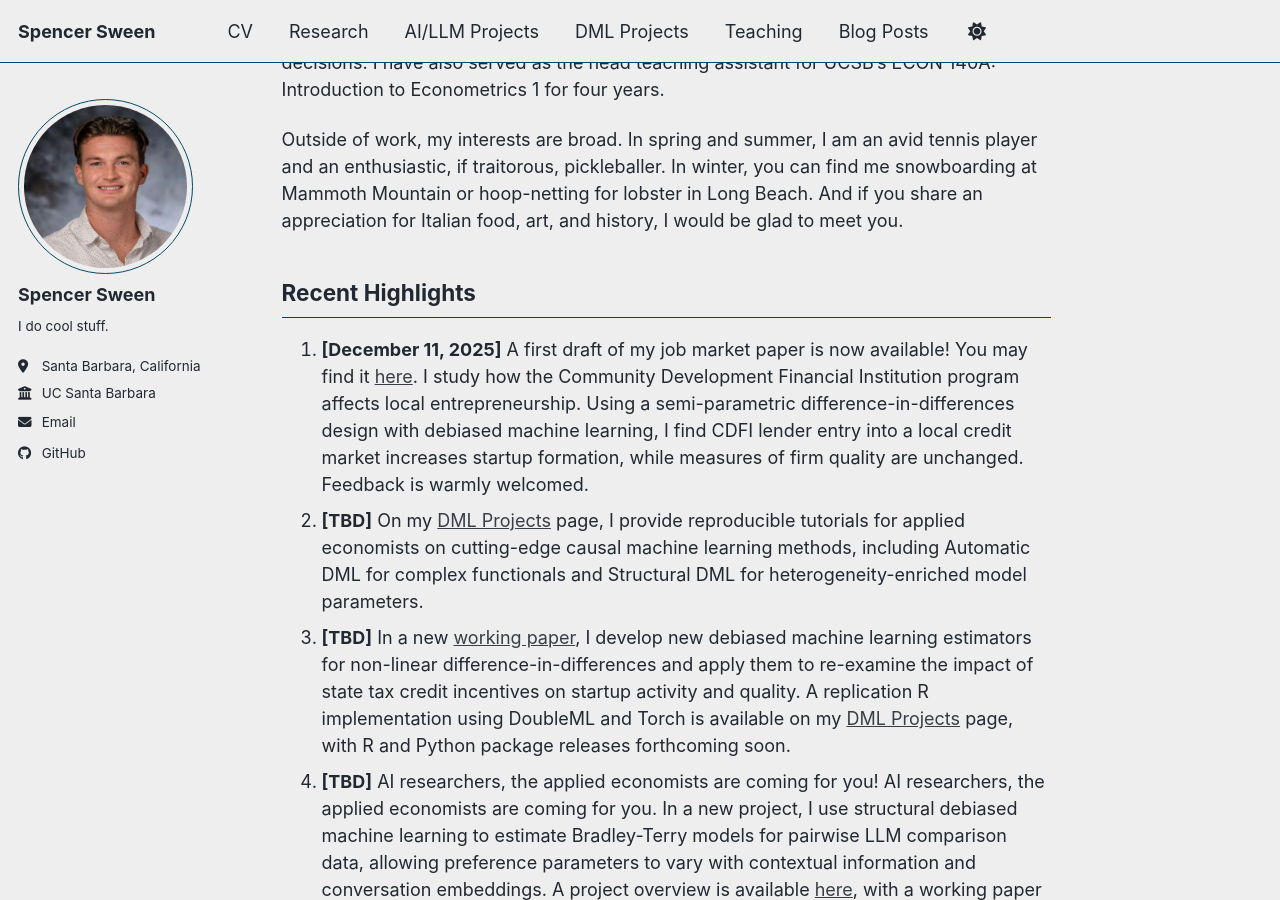
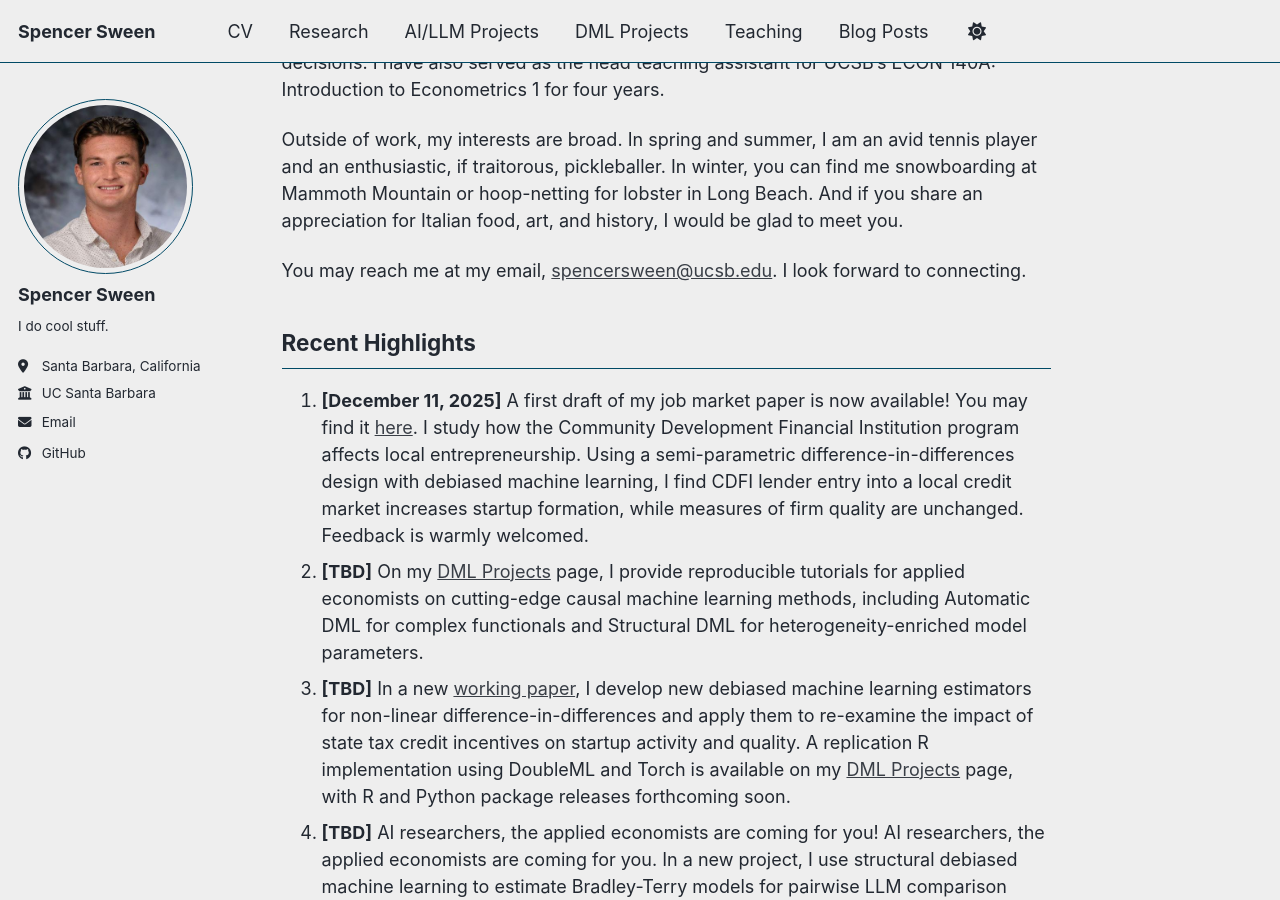
Before and after one commit to spencersween/spencersween.github.io, a Jekyll site: the page built from _pages/about.md, in a window 1280 px wide and 900 px high, scrolled down 645 px. Built offline with Jekyll 4.4.1, drawn with Linux system fonts in a browser that asks for light colours; a script bundle is joined from its source files by our own code; library files that are not in the unit come from our copies.

Commit message:
Update about page with contact info and highlights
Added contact information and updated recent highlights.

```diff
--- a/_pages/about.md
+++ b/_pages/about.md
@@ -18,6 +18,8 @@ Throughout my PhD, I have worked across public, private, and teaching roles. I s
 
 Outside of work, my interests are broad. In spring and summer, I am an avid tennis player and an enthusiastic, if traitorous, pickleballer. In winter, you can find me snowboarding at Mammoth Mountain or hoop-netting for lobster in Long Beach. And if you share an appreciation for Italian food, art, and history, I would be glad to meet you.
 
+You may reach me at my email, [spencersween@ucsb.edu]("spencersween@ucsb.edu"). I look forward to connecting.
+
 Recent Highlights
 ------
 1. **[December 11, 2025]** A first draft of my job market paper is now available! You may find it [here]("https://spencersween.github.io/research"). I study how the Community Development Financial Institution program affects local entrepreneurship. Using a semi-parametric difference-in-differences design with debiased machine learning, I find CDFI lender entry into a local credit market increases startup formation, while measures of firm quality are unchanged. Feedback is warmly welcomed.
```
